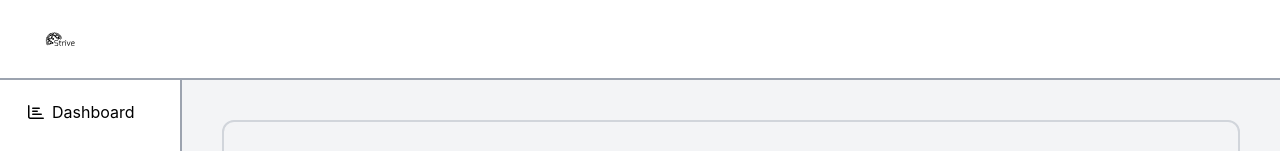
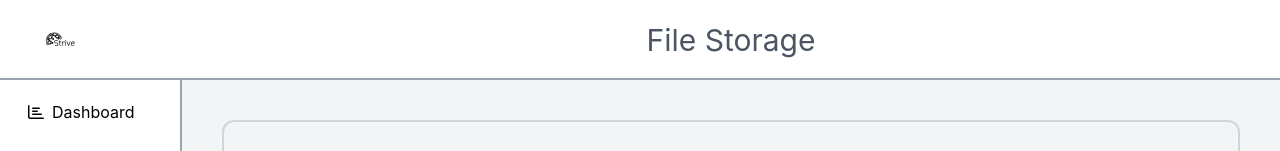
Before and after one commit to strive-management/strive-frontend, a React (Vite) app: page /dashboard/cloudDisplay in a window 1280 px wide. Shown: the top 151 px of the page. Built offline with nearby package versions, Linux system fonts and the light colour scheme; no server answers; the database is empty; sample sign-in values are in the browser's storage; what webfontloader would draw is missing.

Commit message:
ui updates and required feilds to add employee form

```diff
--- a/src/components/CloudDisplay.tsx
+++ b/src/components/CloudDisplay.tsx
@@ -37,13 +37,16 @@ const CloudDisplay: React.FC = () => {
 
   return (
     <>
-      <div className="flex flex-col w-full mt-10 p-10">
+      <div className="flex flex-col px-10 w-full">
+      <div className="flex flex-row items-center place-content-center text-3xl top-0 z-10 h-20 w-full text-gray-600 dark:text-gray-300">
+          <div>File Storage</div>
+        </div>
         <div className="flex flex-col sm:flex-row gap-10 justify-evenly top-20 p-4 mt-10 border-2 border-gray-300 dark:border-gray-300 rounded-xl sm:p-10 sm:mt-10">
           <FileUpload />
           <div className="overflow-x-auto">
             {documents.map((doc) => (
               <div className="flex justify-end gap-5 m-2 text-gray-700 dark:text-gray-300" key={doc.id}>
-                <p className="p-2 border-b-2">
+                <p className="p-2">
                   {doc.fileName || "No file name available"}
                 </p>
                 <button
--- a/src/components/ui/Input.tsx
+++ b/src/components/ui/Input.tsx
@@ -7,6 +7,7 @@ interface InputProps {
   onChange?: ChangeEventHandler<HTMLInputElement>;
   placeholder?: string;
   additionalClasses?: string;
+  required?: boolean;
 }
 
 const Input: FC<InputProps> = ({
--- a/src/components/ui/Select.tsx
+++ b/src/components/ui/Select.tsx
@@ -10,6 +10,7 @@ interface SelectProps {
   defaultOption?: string;
   includeAddNew?: boolean; // New prop to conditionally include an "Add new..." option
   onAddNew?: () => void; // Handler for when "Add new..." is selected
+  required?: boolean;
 }
 
 const Select: React.FC<SelectProps> = ({
--- a/src/pages/Admin.tsx
+++ b/src/pages/Admin.tsx
@@ -194,6 +194,7 @@ export default function Admin() {
                 value={employeeInfo.first_name}
                 onChange={handleChange}
                 placeholder='First Name'
+                required={true}
               />
             </div>
             <div>
@@ -204,6 +205,7 @@ export default function Admin() {
                 value={employeeInfo.last_name}
                 onChange={handleChange}
                 placeholder='Last Name'
+                required={true}
               />
             </div>
             <div>
@@ -214,6 +216,7 @@ export default function Admin() {
                 value={employeeInfo.email}
                 onChange={handleChange}
                 placeholder='Email'
+                required={true}
               />
             </div>
             <div>
@@ -224,6 +227,7 @@ export default function Admin() {
                 value={employeeInfo.phone_number}
                 onChange={handleChange}
                 placeholder='Phone Number'
+                required={true}
               />
             </div>
           </div>
@@ -301,6 +305,7 @@ export default function Admin() {
               defaultOption='Select Location'
               includeAddNew={true}
               onAddNew={() => handleAddNew('locations')}
+              required={true}
             />
 
             <Label text={'Job'} />
@@ -315,6 +320,7 @@ export default function Admin() {
               defaultOption='Select Job'
               includeAddNew={true}
               onAddNew={() => handleAddNew('jobs')}
+              required={true}
             />
 
             <Label text={'Department'} />
@@ -329,6 +335,7 @@ export default function Admin() {
               defaultOption='Select Department'
               includeAddNew={true}
               onAddNew={() => handleAddNew('departments')}
+              required={true}
             />
           </div>
 
--- a/src/pages/Clock.tsx
+++ b/src/pages/Clock.tsx
@@ -76,7 +76,6 @@ const Clock = () => {
           <div>Clock In / Out</div>
         </div>
         <div className="flex flex-col place-items-center top-20 p-5">
-
             <div className="flex flex-row place-content-center w-full h-20">
               <h1
                 style={{ fontFamily: "'Lato', sans-serif" }}
@@ -98,7 +97,7 @@ const Clock = () => {
                     </h1>
                   )}
                 </div>
-                <div className="flex flex-col border-1 w-[200px] h-[100px] sm:w-[400px] sm:h-[100px] justify-center items-center opacity-40 bg-slate-400 rounded-xl">
+                <div className="flex flex-col w-[200px] h-[100px] sm:w-[400px] sm:h-[100px] justify-center border-2 border-gray-600 dark:border-gray-100 items-center opacity-40 bg-transparent rounded-xl">
                   <p className=" font-extralight text-3xl sm:text-5xl relative dark:text-gray-50">
                     <span>{hour}</span>
                     <span>:</span>
```
